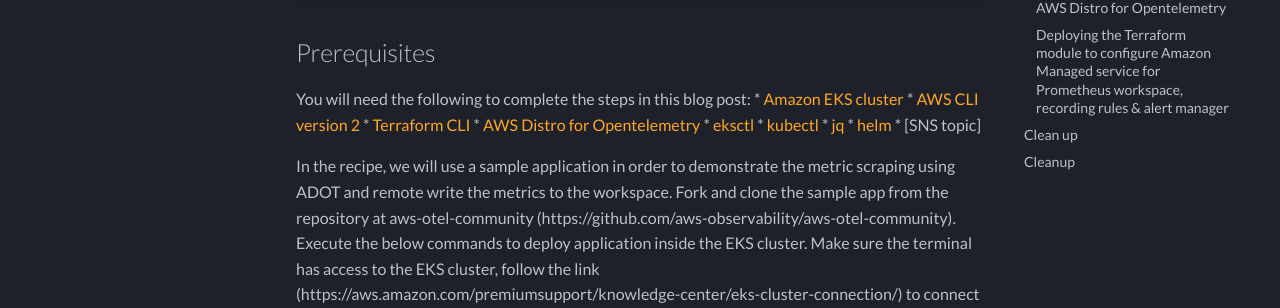
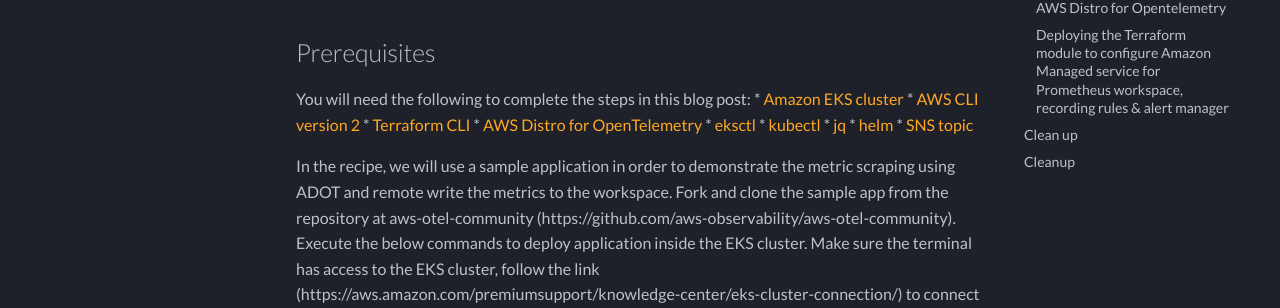
Before and after one commit to aws-observability/aws-o11y-recipes, an MkDocs documentation site: the page built from docs/recipes/amp-alertmanager-terraform.md, in a window 1280 px wide and 900 px high, scrolled down 351 px. Shown: the part 145-453 px from the top of the window. Built offline with MkDocs 1.6.1 and Material for MkDocs 9.7.7, drawn with Linux system fonts in a browser that asks for light colours; some web fonts are replaced; comment, search, counter and statistics services are not loaded; part of the change alters nothing that is shown.

```diff
--- a/docs/recipes/amp-alertmanager-terraform.md
+++ b/docs/recipes/amp-alertmanager-terraform.md
@@ -11,12 +11,12 @@ You will need the following to complete the steps in this blog post:
 * [Amazon EKS cluster](https://docs.aws.amazon.com/eks/latest/userguide/create-cluster.html)
 * [AWS CLI version 2](https://docs.aws.amazon.com/cli/latest/userguide/install-cliv2.html)
 * [Terraform CLI](https://www.terraform.io/downloads)
-* [AWS Distro for Opentelemetry](https://aws.amazon.com/blogs/mt/amazon-managed-service-for-prometheus-is-now-generally-available/)
+* [AWS Distro for OpenTelemetry](https://aws-otel.github.io/)
 * [eksctl](https://eksctl.io/)
 * [kubectl](https://docs.aws.amazon.com/eks/latest/userguide/install-kubectl.html)
 * [jq](https://stedolan.github.io/jq/download/%20)
-* [helm](https://www.eksworkshop.com/beginner/060_helm/helm_intro/install/index.html)
-* [SNS topic]
+* [helm](https://helm.sh/)
+* [SNS topic](https://docs.aws.amazon.com/sns/latest/dg/sns-create-topic.html)
 
 In the recipe, we will use a sample application in order to demonstrate the metric scraping using ADOT and remote write the metrics to the workspace. Fork and clone the sample app from the repository at aws-otel-community (https://github.com/aws-observability/aws-otel-community). Execute the below commands to deploy application inside the EKS cluster. Make sure the terminal has access to the EKS cluster, follow the link (https://aws.amazon.com/premiumsupport/knowledge-center/eks-cluster-connection/) to connect to EKS cluster
 
```
